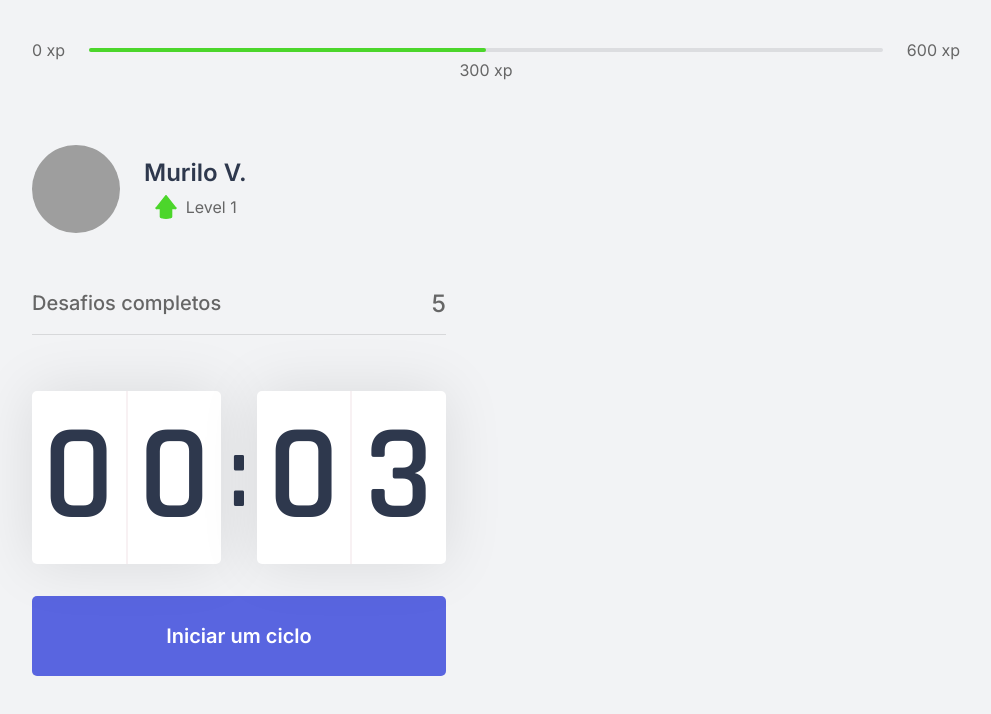
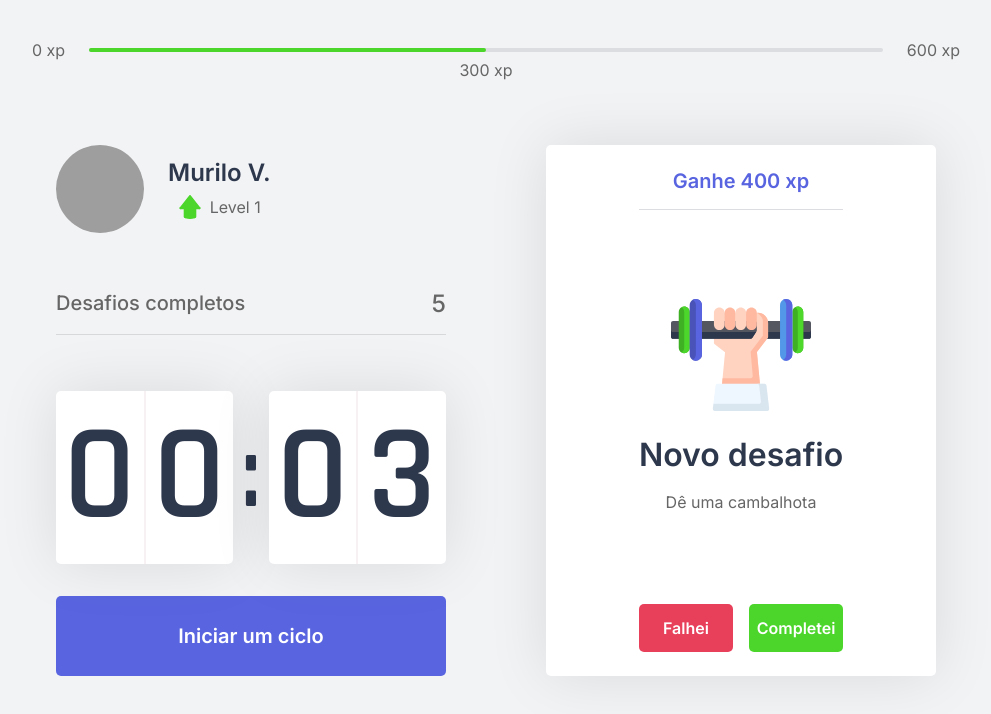
Before and after one commit to Murilo-V/move.it, a Next.js app: page / in a window 1280 px wide. Shown: the top 714 px of the page, without its empty margins (144-1135 px from the left). Built offline with nearby package versions, Linux system fonts and the light colour scheme; grey boxes are pictures that could not be loaded.

Commit message:
feat: challenge div and context created

```diff
--- /dev/null
+++ b/src/components/ChallengeBox.tsx
@@ -0,0 +1,46 @@
+import styles from '../styles/components/ChallengeBox.module.css';
+
+export function ChallengeBox() {
+
+    const hasActiveChallenge = true;
+
+    return (
+        <div className={styles.challengeBoxContainer}>
+           {hasActiveChallenge ? (
+               <div className={styles.challengeActive}>
+                   <header>Ganhe 400 xp</header>
+
+                   <main>
+                       <img src="icons/body.svg" alt="Body Icon"/>
+                       <strong>Novo desafio</strong>
+                       <p>Dê uma cambalhota</p>
+                   </main>
+
+                   <footer>
+                       <button
+                        type="button"
+                        className={styles.challengeFailedButton}
+                       >
+                           Falhei
+                        </button>
+
+                       <button
+                        type="button"
+                        className={styles.challengeCompletedButton}
+                        >
+                            Completei
+                        </button>
+                   </footer>
+               </div>
+           ) : (
+                <div className={styles.challengeNotActive}>
+                    <strong>Inicie um ciclo para receber desafios a serem completados</strong>
+                    <p>
+                        <img src="icons/level-up.svg" alt="Level Up Icon"/>
+                        Complete-os e ganhe xp para avançar de level.
+                    </p>
+                </div>
+           )}
+        </div>
+    );
+}
--- /dev/null
+++ b/src/contexts/ChallengesContext.tsx
@@ -0,0 +1,3 @@
+import { createContext } from 'react';
+
+export const ChallengesContext = createContext({});
--- a/src/pages/_app.tsx
+++ b/src/pages/_app.tsx
@@ -1,7 +1,12 @@
 import '../styles/global.css';
+import { ChallengesContext } from '../contexts/ChallengesContext'
 
 function MyApp({ Component, pageProps }) {
-  return <Component {...pageProps} />
+  return (
+    <ChallengesContext.Provider>
+      <Component {...pageProps} />
+    </ChallengesContext.Provider>
+  );
 }
 
 export default MyApp
--- a/src/pages/index.tsx
+++ b/src/pages/index.tsx
@@ -4,6 +4,7 @@
 import { Profile } from "../components/Profile";
 import styles from '../styles/pages/Home.module.css';
 import Head from 'next/head';
+import { ChallengeBox } from "../components/ChallengeBox";
 
 export default function Home() {
   return (
@@ -20,7 +21,9 @@
           <CompletedChallenges/>
           <Countdown/>
         </div>
-        <div></div>
+        <div>
+          <ChallengeBox/>
+        </div>
       </section>
     </div>
   )
--- /dev/null
+++ b/src/styles/components/ChallengeBox.module.css
@@ -0,0 +1,101 @@
+.challengeBoxContainer {
+    height: 100%;
+    background: var(--white);
+    border-radius: 5px;
+    box-shadow: 0 0 60px rgba(0, 0, 0, 0.1 );
+    padding: 1.5rem 2rem;
+    display: flex;
+    flex-direction: column;
+    align-items: center;
+    justify-content: center;
+    text-align: center;
+}
+
+.challengeNotActive {
+    display: flex;
+    flex-direction: column;
+    align-items: center;
+}
+
+.challengeNotActive strong {
+    font-size: 1.5rem;
+    font-weight: 500;
+    line-height: 1.4;
+}
+
+.challengeNotActive p {
+    display: flex;
+    flex-direction: column;
+    align-items: center;
+    line-height: 1.4;
+    max-width: 70%;
+    margin-top: 3rem;
+}
+
+.challengeNotActive p img {
+    margin-bottom: 1rem;
+}
+
+.challengeActive {
+    height: 100%;
+    display: flex;
+    flex-direction: column;
+}
+
+.challengeActive header {
+    color: var(--blue);
+    font-weight: 600;
+    font-size: 1.25rem;
+    padding: 0 2rem 1rem;
+    border-bottom: 1px solid var(--gray-line);
+}
+
+.challengeActive main {
+    flex: 1;
+    display: flex;
+    flex-direction: column;
+    align-items: center;
+    justify-content: center;
+}
+
+.challengeActive main strong {
+    font-weight: 600;
+    font-size: 2rem;
+    color: var(--title);
+    margin: 1.5rem 0 1rem;
+}
+
+.challengeActive main p {
+    line-height: 1.5;
+}
+
+.challengeActive footer {
+    display: grid;
+    grid-template-columns: 1fr 1fr;
+    gap: 1rem;
+}
+
+.challengeActive footer button {
+    height: 3rem;
+    display: flex;
+    justify-content: center;
+    align-items: center;
+    border: 0;
+    border-radius: 5px;
+    color: var(--white);
+    font-size: 1rem;
+    font-weight: 600;
+    transition: filter 200ms;
+}
+
+.challengeFailedButton {
+    background: var(--red);
+}
+
+.challengeCompletedButton {
+    background: var(--green);
+}
+
+.challengeActive footer button:hover {
+    filter: brightness(0.9);
+}
--- a/src/styles/pages/Home.module.css
+++ b/src/styles/pages/Home.module.css
@@ -13,4 +13,5 @@
     grid-template-columns: 1fr 1fr;
     gap: 6.25rem;
     align-content: center;
+    margin: 1.5rem;
 }
```
